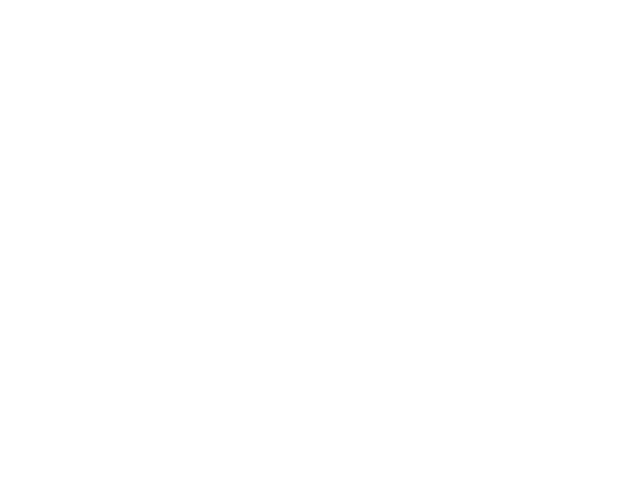
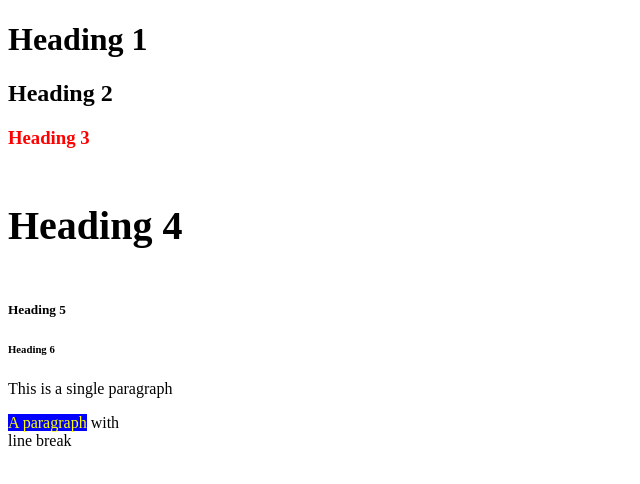
Before and after one commit to LoloM6886/LP33, a plain HTML site: page index.html in a window 1280 px wide. Shown: the whole page, without its empty margins (0-640 px from the left). Drawn offline with Linux system fonts and the light colour scheme.

Commit message:
create web page

```diff
--- a/index.html
+++ b/index.html
@@ -6,6 +6,15 @@
     <title>Document</title>
 </head>
 <body>
+    <h1>Heading 1</h1>
+<h2>Heading 2</h2>
+<h3 style="color: red">Heading 3</h3>
+<h4 style="font-size: 40px">Heading 4</h4>
+<h5>Heading 5</h5>
+<h6>Heading 6</h6>
+
+<p title="hint text">This is a single paragraph</p>
+<p><span style="background: blue; color: yellow">A paragraph</span> with<br />line break</p>
 
 </body>
 </html>
```
